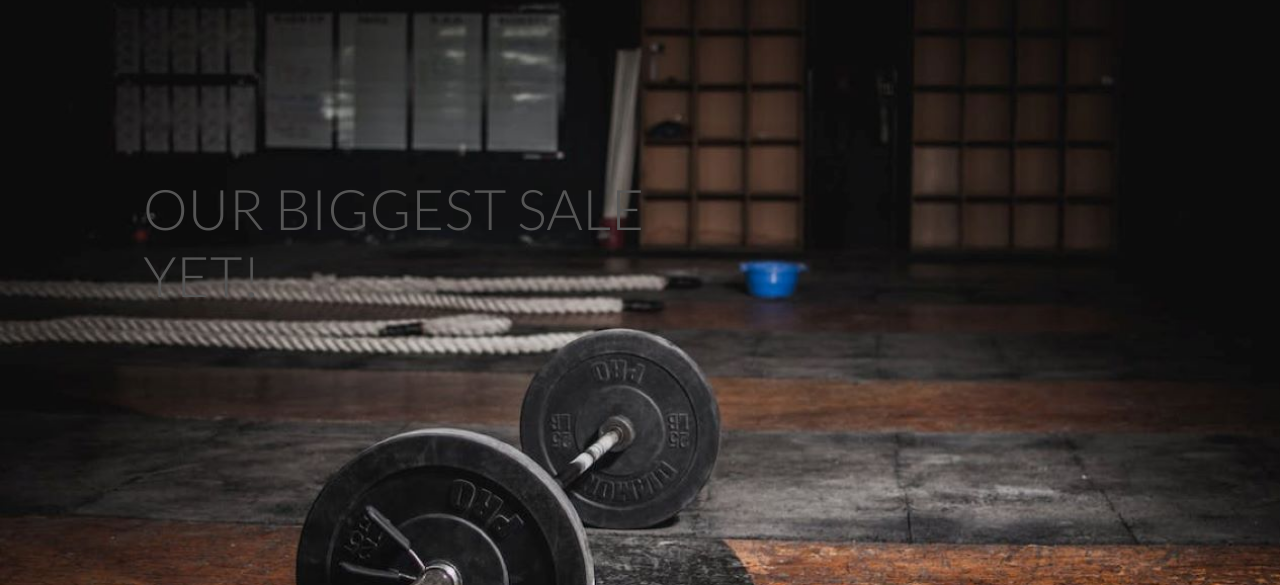
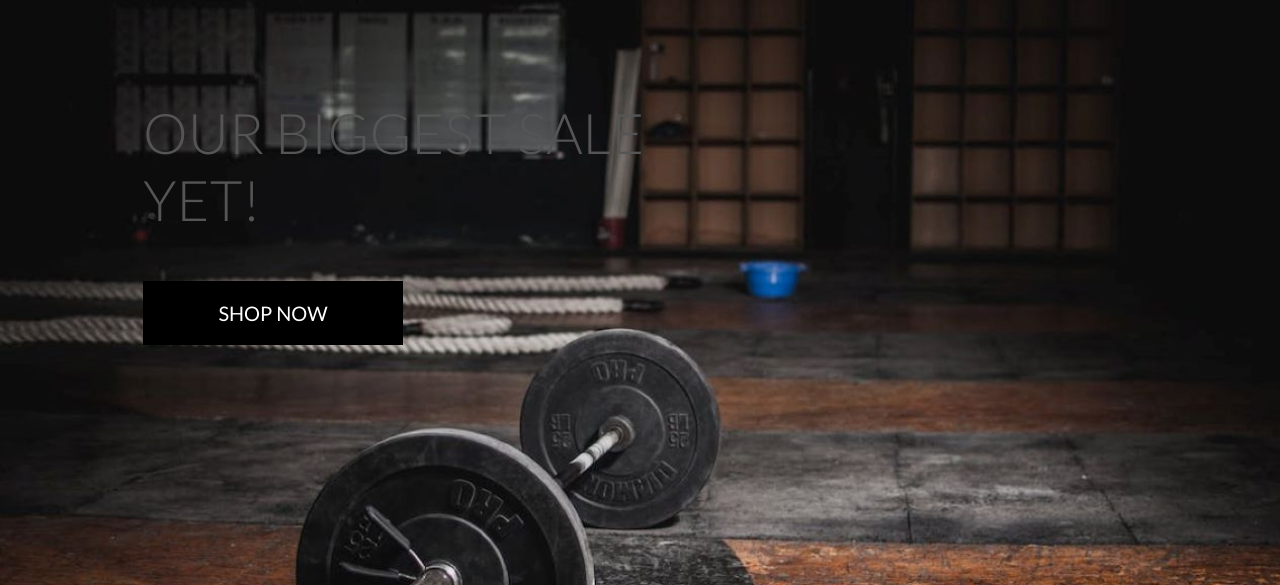
Before and after one commit to E01N/GymElite, a Django app: template home/templates/home/index.html in a window 1280 px wide. Shown: the part 72-657 px from the top of the page. Run offline with Django 3.2, Linux system fonts and the light colour scheme; the template is opened without the code that fills it, so the values that code supplies are empty; some libraries are stand-ins or nearby versions.

Commit message:
removed  '/' from div

```diff
--- a/home/templates/home/index.html
+++ b/home/templates/home/index.html
@@ -16,7 +16,7 @@
                 <h1 class="display-4 logo-font -text-black">
                     Our BIGGEST sale yet!
                 </h1>
-            </div class="my-5">
+            <div class="my-5">
             <h4>
                 <a href="" class="shop-now-button btn btn-lg rounded-0 text-uppercase py-3">
                     Shop now
```
